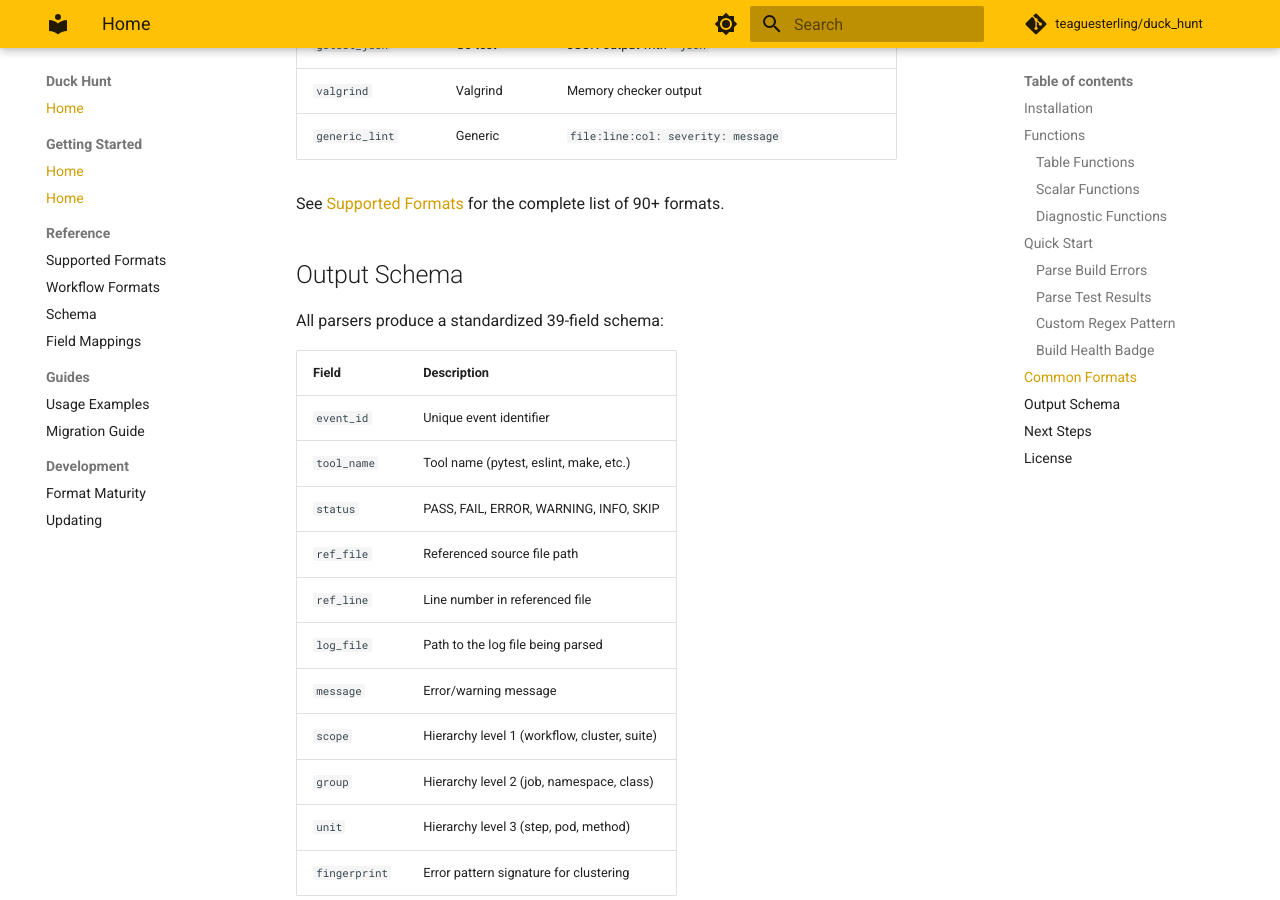
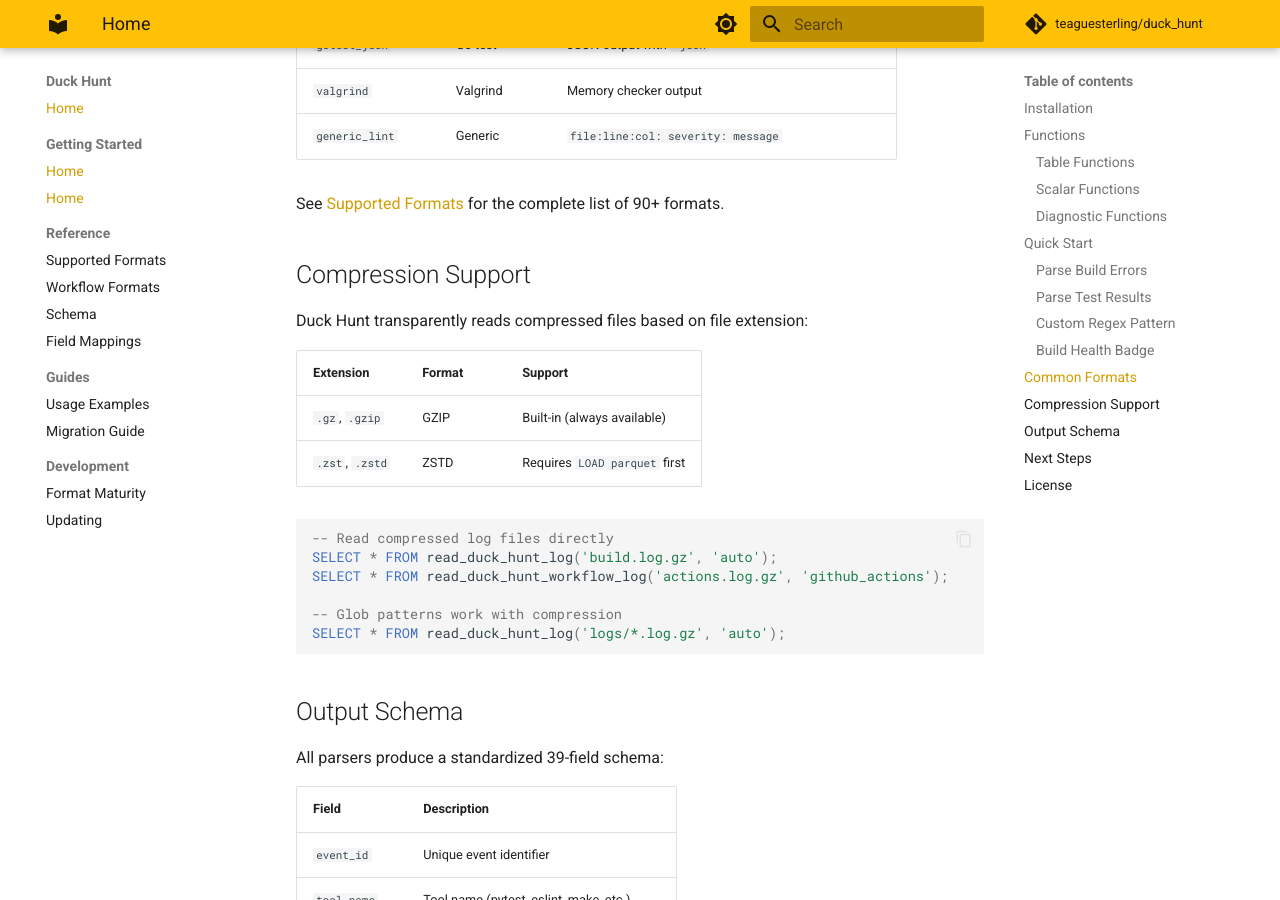
Before and after one commit to teaguesterling/duck_hunt, an MkDocs documentation site: the page built from docs/index.md, in a window 1280 px wide and 900 px high, scrolled down 2403 px. Built offline with MkDocs 1.6.1 and Material for MkDocs 9.7.7, drawn with Linux system fonts in a browser that asks for light colours; comment, search, counter and statistics services are not loaded.

Commit message:
Add transparent compression support for read_duck_hunt* functions
Adds automatic GZIP and ZSTD decompression based on file extension:
- .gz/.gzip files decompressed via built-in miniz (always available)
- .zst/.zstd files decompressed via parquet extension (when loaded)

Uses DuckDB's FileCompressionType::AUTO_DETECT to transparently
handle compressed files in ReadContentFromSource().

Includes:
- Comprehensive test suite (13 tests covering edge cases)
- Compressed test fixtures (pytest.json.gz, eslint.json.gz, etc.)
- Documentation updates in README.md and docs/index.md

🤖 Generated with [Claude Code](https://claude.com/claude-code)

Co-Authored-By: Claude Opus 4.5 <noreply@anthropic.com>

````diff
--- a/docs/index.md
+++ b/docs/index.md
@@ -101,6 +101,24 @@ SELECT status_badge(
 
 See [Supported Formats](formats.md) for the complete list of 90+ formats.
 
+## Compression Support
+
+Duck Hunt transparently reads compressed files based on file extension:
+
+| Extension | Format | Support |
+|-----------|--------|---------|
+| `.gz`, `.gzip` | GZIP | Built-in (always available) |
+| `.zst`, `.zstd` | ZSTD | Requires `LOAD parquet` first |
+
+```sql
+-- Read compressed log files directly
+SELECT * FROM read_duck_hunt_log('build.log.gz', 'auto');
+SELECT * FROM read_duck_hunt_workflow_log('actions.log.gz', 'github_actions');
+
+-- Glob patterns work with compression
+SELECT * FROM read_duck_hunt_log('logs/*.log.gz', 'auto');
+```
+
 ## Output Schema
 
 All parsers produce a standardized 39-field schema:
````
Also changed, not shown: README.md (+22 -0 lines), 5 other files.
